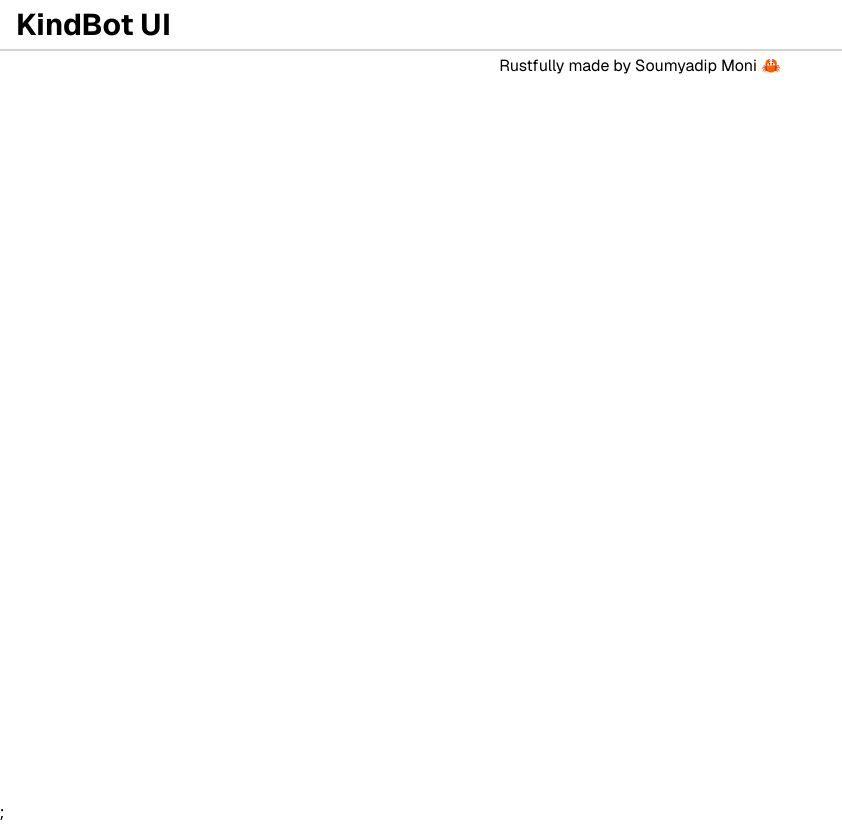
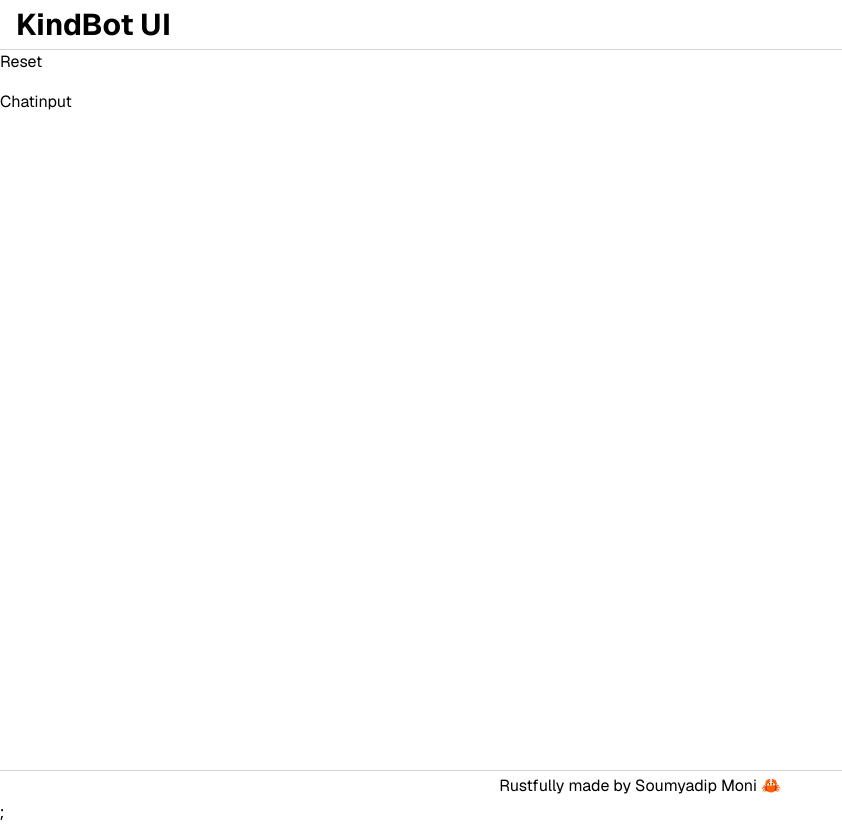
Before and after one commit to AvaterClasher/kind-chatbot-frontend-2, a Next.js app: page / in a window 1280 px wide. Shown: the whole page, without its empty margins (0-842 px from the left). Built offline with nearby package versions, Linux system fonts and the light colour scheme.

Commit message:
feat: :sparkles: Added Chat input with messages and loading props

```diff
--- /dev/null
+++ b/components/Chat/Chat.tsx
@@ -0,0 +1,20 @@
+import { Message } from "@/types";
+import { FC } from "react";
+
+interface Props {
+    message: Message[];
+    loading: boolean;
+}
+
+export const Chat: FC<Props> = ({ message, loading }) => {
+    return (
+        <>
+            <div className="flex flex-row justify-between items-center mb-4">
+                Reset
+            </div>
+            <div className="mt-4 bottom-[56px] left-0 w-full">
+                Chatinput
+            </div>
+        </>
+    )
+}
--- a/pages/index.tsx
+++ b/pages/index.tsx
@@ -3,8 +3,15 @@ import { GeistSans } from "geist/font/sans";
 import Head from "next/head";
 import { Navbar } from "@/components/Layout/Navbar";
 import { Footer } from "@/components/Layout/Footer";
+import { Chat } from "@/components/Chat/Chat";
+import { Message } from "@/types";
+import { FC, useState } from "react";
+
 
 export default function Home() {
+  const [messages, setMessages] = useState<Message[]>([]);
+  const [loading, setLoading] = useState<boolean>(false);
+
 	return (
 		<>
 			<Head>
@@ -19,6 +26,9 @@ export default function Home() {
 			<main className={`${GeistSans.className}`}>
         <div className="flex flex-col h-screen">
           <Navbar/>
+          <div className="flex-1 overflow-auto pb-4">
+            <Chat message={messages} loading={loading}/>
+          </div>
           <Footer/>
         </div>
       </main>;
--- /dev/null
+++ b/types/index.ts
@@ -0,0 +1,8 @@
+/** @format */
+
+export interface Message {
+	role: Role;
+	content: string;
+}
+
+export type Role = "assistant" | "user";
```
